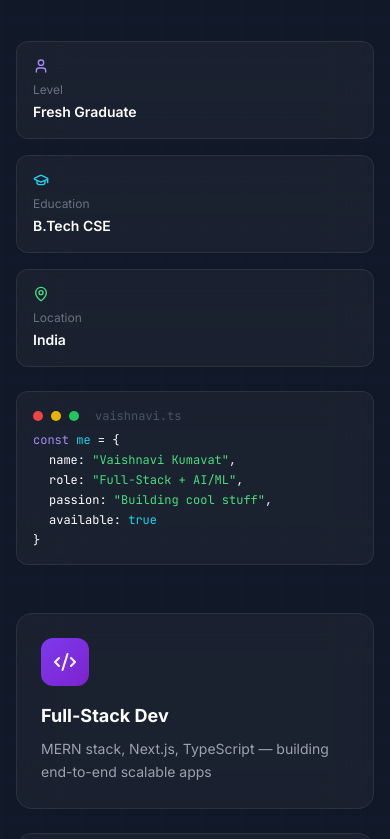
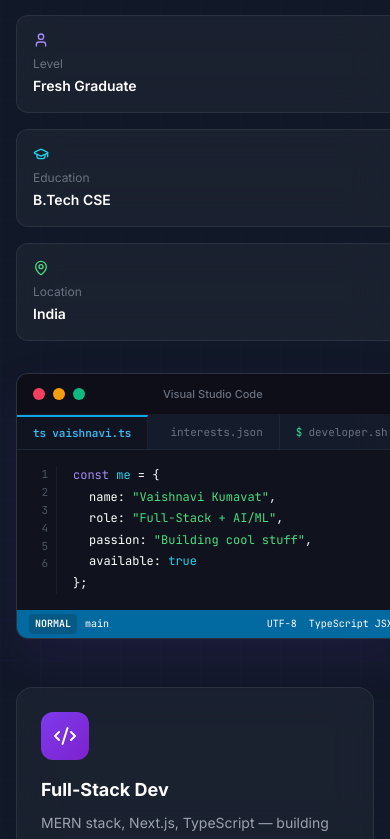
Before and after one commit to vaishk001/Portfolio_vk, a React (Vite) app: page / in a window 390 px wide. Shown: the part 1944-2783 px from the top of the page. Built offline with nearby package versions, Linux system fonts and the light colour scheme; no server answers; the database is empty.

Commit message:
fix: add vercel.json rewrite for SPA routes and update about components

```diff
--- a/src/components/About.tsx
+++ b/src/components/About.tsx
@@ -3,11 +3,26 @@ import { useInView } from 'framer-motion';
 import { useRef } from 'react';
 import { Code2, Brain, Rocket, GraduationCap, MapPin, User } from 'lucide-react';
 import { usePortfolio } from '../context/PortfolioContext';
+import { VSCodeWindow } from './VSCodeWindow';
 
 const About = () => {
   const ref = useRef(null);
   const isInView = useInView(ref, { once: true, margin: '-100px' });
   const { data: { personal: p } } = usePortfolio();
+
+  // Dynamic 3D tilt calculations for cards
+  const handleMouseMove = (e: React.MouseEvent<HTMLDivElement>) => {
+    const el = e.currentTarget;
+    const rect = el.getBoundingClientRect();
+    const x = e.clientX - rect.left - rect.width / 2;
+    const y = e.clientY - rect.top - rect.height / 2;
+    el.style.transform = `perspective(1000px) rotateX(${-y / 25}deg) rotateY(${x / 25}deg) scale3d(1.02, 1.02, 1.02)`;
+  };
+
+  const handleMouseLeave = (e: React.MouseEvent<HTMLDivElement>) => {
+    const el = e.currentTarget;
+    el.style.transform = 'perspective(1000px) rotateX(0deg) rotateY(0deg) scale3d(1, 1, 1)';
+  };
 
   const highlights = [
     {
@@ -15,21 +30,21 @@ const About = () => {
       title: 'Full-Stack Dev',
       description: 'MERN stack, Next.js, TypeScript — building end-to-end scalable apps',
       color: 'from-violet-600 to-purple-700',
-      glow: 'rgba(124,58,237,0.3)',
+      glow: 'rgba(124,58,237,0.2)',
     },
     {
       icon: <Brain className="w-6 h-6" />,
       title: 'AI/ML Engineer',
       description: 'Integrating intelligent models — NLP, Computer Vision, predictive APIs',
       color: 'from-cyan-500 to-blue-600',
-      glow: 'rgba(6,182,212,0.3)',
+      glow: 'rgba(6,182,212,0.2)',
     },
     {
       icon: <Rocket className="w-6 h-6" />,
       title: 'Product Thinker',
       description: 'Turning complex problems into clean, user-centric digital experiences',
       color: 'from-pink-500 to-rose-600',
-      glow: 'rgba(236,72,153,0.3)',
+      glow: 'rgba(236,72,153,0.2)',
     },
   ];
 
@@ -63,20 +78,26 @@ const About = () => {
 
         {/* Main Grid */}
         <div className="grid lg:grid-cols-2 gap-8 lg:gap-16 items-center mb-12 lg:mb-20">
-          {/* Left: Photo */}
+          {/* Left: Photo with 3D Tilt and Glow */}
           <motion.div
             initial={{ opacity: 0, x: -50 }}
             animate={isInView ? { opacity: 1, x: 0 } : {}}
             transition={{ delay: 0.2, duration: 0.7 }}
-            className="relative"
+            className="relative cursor-pointer"
+            style={{
+              transition: 'transform 0.15s ease-out',
+              willChange: 'transform',
+            }}
+            onMouseMove={handleMouseMove}
+            onMouseLeave={handleMouseLeave}
           >
             {/* Decorative rings — hidden on small screens to avoid overflow */}
-            <div className="hidden lg:block absolute -top-6 -left-6 w-full h-full border border-violet-500/20 rounded-2xl" />
-            <div className="hidden lg:block absolute -bottom-6 -right-6 w-full h-full border border-cyan-500/20 rounded-2xl" />
+            <div className="hidden lg:block absolute -top-6 -left-6 w-full h-full border border-violet-500/20 rounded-2xl pointer-events-none" />
+            <div className="hidden lg:block absolute -bottom-6 -right-6 w-full h-full border border-cyan-500/20 rounded-2xl pointer-events-none" />
 
             {/* Gradient border wrapper */}
             <div className="gradient-border relative z-10">
-              <div className="rounded-2xl overflow-hidden">
+              <div className="rounded-2xl overflow-hidden relative">
                 <img
                   src={p.photoUrl}
                   alt={`${p.firstName} ${p.lastName}`}
@@ -97,7 +118,7 @@ const About = () => {
             <motion.div
               animate={{ y: [0, -8, 0] }}
               transition={{ repeat: Infinity, duration: 3, ease: 'easeInOut' }}
-              className="absolute -top-4 -right-4 glass rounded-xl p-3 border border-violet-500/30 z-20"
+              className="absolute -top-4 -right-4 glass rounded-xl p-3 border border-violet-500/30 z-20 pointer-events-none"
             >
               <div className="flex items-center gap-2">
                 <div className="w-2 h-2 rounded-full bg-green-400 animate-pulse" />
@@ -106,7 +127,7 @@ const About = () => {
             </motion.div>
           </motion.div>
 
-          {/* Right: Text */}
+          {/* Right: Text & Interactive VS Code Widget */}
           <motion.div
             initial={{ opacity: 0, x: 50 }}
             animate={isInView ? { opacity: 1, x: 0 } : {}}
@@ -138,20 +159,9 @@ const About = () => {
               ))}
             </div>
 
-            {/* Terminal snippet */}
-            <div className="glass rounded-xl p-4 border border-white/5 code-font text-xs space-y-1 mt-4">
-              <div className="flex items-center gap-2 mb-2">
-                <div className="w-2.5 h-2.5 rounded-full bg-red-500" />
-                <div className="w-2.5 h-2.5 rounded-full bg-yellow-500" />
-                <div className="w-2.5 h-2.5 rounded-full bg-green-500" />
-                <span className="text-gray-600 ml-2">vaishnavi.ts</span>
-              </div>
-              <div><span className="text-violet-400">const </span><span className="text-cyan-400">me</span><span className="text-white"> = {'{'}</span></div>
-              <div className="pl-4"><span className="text-white">name: </span><span className="text-green-400">"{p.firstName} {p.lastName}"</span>,</div>
-              <div className="pl-4"><span className="text-white">role: </span><span className="text-green-400">"Full-Stack + AI/ML"</span>,</div>
-              <div className="pl-4"><span className="text-white">passion: </span><span className="text-green-400">"Building cool stuff"</span>,</div>
-              <div className="pl-4"><span className="text-white">available: </span><span className="text-cyan-400">true</span></div>
-              <div><span className="text-white">{'}'}</span></div>
+            {/* Premium tabbed VS Code window mockup */}
+            <div className="pt-2">
+              <VSCodeWindow />
             </div>
           </motion.div>
         </div>
@@ -164,14 +174,13 @@ const About = () => {
               initial={{ opacity: 0, y: 30 }}
               animate={isInView ? { opacity: 1, y: 0 } : {}}
               transition={{ delay: 0.7 + i * 0.15, duration: 0.5 }}
-              className="glass rounded-2xl p-6 border border-white/5 card-hover group"
-              style={{ '--glow': item.glow } as React.CSSProperties}
-              onMouseEnter={e => {
-                (e.currentTarget as HTMLElement).style.boxShadow = `0 0 40px ${item.glow}`;
+              className="glass rounded-2xl p-6 border border-white/5 cursor-pointer"
+              style={{
+                transition: 'transform 0.15s ease-out, box-shadow 0.25s ease',
+                willChange: 'transform',
               }}
-              onMouseLeave={e => {
-                (e.currentTarget as HTMLElement).style.boxShadow = '';
-              }}
+              onMouseMove={handleMouseMove}
+              onMouseLeave={handleMouseLeave}
             >
               <div className={`w-12 h-12 rounded-xl bg-gradient-to-br ${item.color} flex items-center justify-center text-white mb-4 group-hover:scale-110 transition-transform`}>
                 {item.icon}
--- /dev/null
+++ b/src/components/VSCodeWindow.tsx
@@ -0,0 +1,198 @@
+import React, { useState } from 'react';
+import { motion, AnimatePresence } from 'framer-motion';
+
+export const VSCodeWindow: React.FC = () => {
+  const [activeTab, setActiveTab] = useState<'ts' | 'json' | 'sh'>('ts');
+
+  const handleMouseMove = (e: React.MouseEvent<HTMLDivElement>) => {
+    const el = e.currentTarget;
+    const rect = el.getBoundingClientRect();
+    const x = e.clientX - rect.left - rect.width / 2;
+    const y = e.clientY - rect.top - rect.height / 2;
+    el.style.transform = `perspective(1000px) rotateX(${-y / 30}deg) rotateY(${x / 30}deg) scale3d(1.01, 1.01, 1.01)`;
+  };
+
+  const handleMouseLeave = (e: React.MouseEvent<HTMLDivElement>) => {
+    const el = e.currentTarget;
+    el.style.transform = 'perspective(1000px) rotateX(0deg) rotateY(0deg) scale3d(1, 1, 1)';
+  };
+
+  return (
+    <div
+      className="glass rounded-xl overflow-hidden border border-white/10 shadow-2xl flex flex-col font-mono text-xs w-full text-left"
+      style={{
+        transition: 'transform 0.2s ease-out, box-shadow 0.3s ease',
+        willChange: 'transform',
+        boxShadow: '0 20px 50px rgba(124, 58, 237, 0.1)'
+      }}
+      onMouseMove={handleMouseMove}
+      onMouseLeave={handleMouseLeave}
+    >
+      {/* Window Controls Header */}
+      <div className="bg-gray-950/80 px-4 py-3 border-b border-white/5 flex items-center justify-between select-none">
+        <div className="flex gap-2">
+          <div className="w-3 h-3 rounded-full bg-rose-500 hover:bg-rose-600 transition-colors cursor-pointer" />
+          <div className="w-3 h-3 rounded-full bg-amber-500 hover:bg-amber-600 transition-colors cursor-pointer" />
+          <div className="w-3 h-3 rounded-full bg-emerald-500 hover:bg-emerald-600 transition-colors cursor-pointer" />
+        </div>
+        <div className="text-gray-500 text-[11px] font-sans font-medium">Visual Studio Code</div>
+        <div className="w-12" /> {/* spacer to balance */}
+      </div>
+
+      {/* Tabs list */}
+      <div className="bg-gray-900/60 border-b border-white/5 flex text-gray-500 text-[11px]">
+        <button
+          onClick={() => setActiveTab('ts')}
+          className={`px-4 py-2 border-r border-white/5 flex items-center gap-1.5 transition-all ${
+            activeTab === 'ts'
+              ? 'bg-gray-950/40 text-sky-400 border-t-2 border-t-sky-500 border-r border-r-white/5 font-semibold'
+              : 'hover:bg-gray-950/20 hover:text-gray-300'
+          }`}
+        >
+          <span className="text-sky-400">ts</span> vaishnavi.ts
+        </button>
+        <button
+          onClick={() => setActiveTab('json')}
+          className={`px-4 py-2 border-r border-white/5 flex items-center gap-1.5 transition-all ${
+            activeTab === 'json'
+              ? 'bg-gray-950/40 text-yellow-400 border-t-2 border-t-yellow-500 border-r border-r-white/5 font-semibold'
+              : 'hover:bg-gray-950/20 hover:text-gray-300'
+          }`}
+        >
+          <span className="text-yellow-400">{}</span> interests.json
+        </button>
+        <button
+          onClick={() => setActiveTab('sh')}
+          className={`px-4 py-2 border-r border-white/5 flex items-center gap-1.5 transition-all ${
+            activeTab === 'sh'
+              ? 'bg-gray-950/40 text-emerald-400 border-t-2 border-t-emerald-500 border-r border-r-white/5 font-semibold'
+              : 'hover:bg-gray-950/20 hover:text-gray-300'
+          }`}
+        >
+          <span className="text-emerald-400">$</span> developer.sh
+        </button>
+      </div>
+
+      {/* Editor Content Area */}
+      <div className="bg-gray-950/60 p-4 flex-grow flex gap-4 min-h-[160px] leading-relaxed">
+        {/* Line numbers column */}
+        <div className="text-gray-600 select-none text-right pr-2 border-r border-white/5 flex flex-col font-mono text-[11px] w-6 shrink-0">
+          <span>1</span>
+          <span>2</span>
+          <span>3</span>
+          <span>4</span>
+          <span>5</span>
+          <span>6</span>
+        </div>
+
+        {/* Code representation */}
+        <div className="flex-grow font-mono text-[12px] overflow-x-auto">
+          <AnimatePresence mode="wait">
+            {activeTab === 'ts' && (
+              <motion.div
+                key="ts"
+                initial={{ opacity: 0, y: 5 }}
+                animate={{ opacity: 1, y: 0 }}
+                exit={{ opacity: 0, y: -5 }}
+                transition={{ duration: 0.15 }}
+                className="space-y-0.5"
+              >
+                <div>
+                  <span className="text-violet-400">const </span>
+                  <span className="text-cyan-400">me </span>
+                  <span className="text-white">= {'{'}</span>
+                </div>
+                <div className="pl-4">
+                  <span className="text-white">name: </span>
+                  <span className="text-green-400">"Vaishnavi Kumavat"</span>,
+                </div>
+                <div className="pl-4">
+                  <span className="text-white">role: </span>
+                  <span className="text-green-400">"Full-Stack + AI/ML"</span>,
+                </div>
+                <div className="pl-4">
+                  <span className="text-white">passion: </span>
+                  <span className="text-green-400">"Building cool stuff"</span>,
+                </div>
+                <div className="pl-4">
+                  <span className="text-white">available: </span>
+                  <span className="text-cyan-400">true</span>
+                </div>
+                <div>
+                  <span className="text-white">{'};'}</span>
+                </div>
+              </motion.div>
+            )}
+
+            {activeTab === 'json' && (
+              <motion.div
+                key="json"
+                initial={{ opacity: 0, y: 5 }}
+                animate={{ opacity: 1, y: 0 }}
+                exit={{ opacity: 0, y: -5 }}
+                transition={{ duration: 0.15 }}
+                className="space-y-0.5"
+              >
+                <div><span className="text-white">{'{'}</span></div>
+                <div className="pl-4">
+                  <span className="text-sky-400">"focus"</span><span className="text-white">: [</span>
+                  <span className="text-green-400">"Interactive Web"</span><span className="text-white">, </span>
+                  <span className="text-green-400">"RAG Assistants"</span><span className="text-white">],</span>
+                </div>
+                <div className="pl-4">
+                  <span className="text-sky-400">"loves"</span><span className="text-white">: [</span>
+                  <span className="text-green-400">"Hackathons"</span><span className="text-white">, </span>
+                  <span className="text-green-400">"Clean Code"</span><span className="text-white">],</span>
+                </div>
+                <div className="pl-4">
+                  <span className="text-sky-400">"coffee_intake"</span><span className="text-white">: </span>
+                  <span className="text-amber-500">"Exponential"</span>,
+                </div>
+                <div className="pl-4">
+                  <span className="text-sky-400">"timezone"</span><span className="text-white">: </span>
+                  <span className="text-green-400">"IST"</span>
+                </div>
+                <div><span className="text-white">{'}'}</span></div>
+              </motion.div>
+            )}
+
+            {activeTab === 'sh' && (
+              <motion.div
+                key="sh"
+                initial={{ opacity: 0, y: 5 }}
+                animate={{ opacity: 1, y: 0 }}
+                exit={{ opacity: 0, y: -5 }}
+                transition={{ duration: 0.15 }}
+                className="space-y-0.5 text-gray-400"
+              >
+                <div>
+                  <span className="text-cyan-400">$ </span>
+                  <span>npm run develop --mode=enthusiast</span>
+                </div>
+                <div className="text-gray-500">&gt; initialising core portfolio engine...</div>
+                <div className="text-green-400">&gt; UI loaded successfully (3D perspective ACTIVE)</div>
+                <div className="text-cyan-400">&gt; looking for creative opportunities... [FOUND]</div>
+                <div className="text-white flex items-center gap-1">
+                  <span>&gt; system status: ONLINE</span>
+                  <span className="w-1.5 h-3.5 bg-cyan-400 animate-pulse inline-block" />
+                </div>
+              </motion.div>
+            )}
+          </AnimatePresence>
+        </div>
+      </div>
+
+      {/* Editor Status Bar footer */}
+      <div className="bg-sky-700 text-white px-3 py-1 flex items-center justify-between text-[10px] select-none">
+        <div className="flex items-center gap-2">
+          <span className="bg-sky-800 px-1.5 py-0.5 rounded font-bold">NORMAL</span>
+          <span>main</span>
+        </div>
+        <div className="flex items-center gap-3">
+          <span>UTF-8</span>
+          <span>TypeScript JSX</span>
+        </div>
+      </div>
+    </div>
+  );
+};
```
Also changed, not shown: vercel.json (added).
